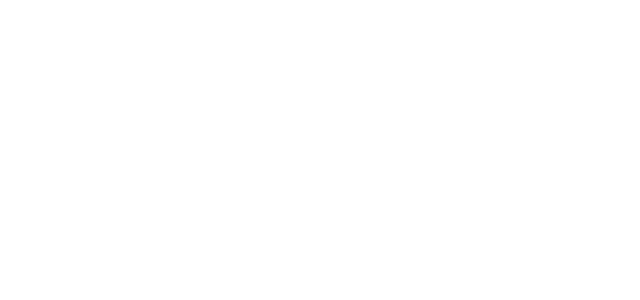
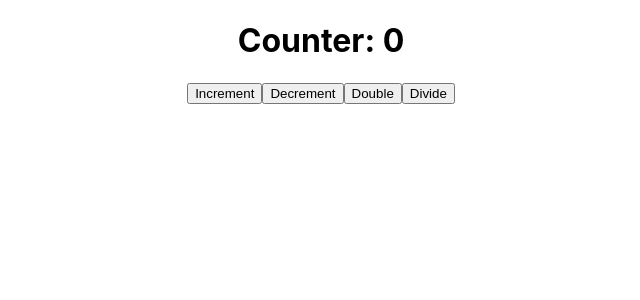
Before and after one commit to adityabhattad2021/React-Hooks-Examples, a React (Create React App) app: page /use-reducer in a window 1280 px wide. Before the commit this address had no page. Shown: the top 300 px of the page, without its empty margins (319-959 px from the left). Built offline with nearby package versions, Linux system fonts and the light colour scheme.

Commit message:
Add useReducer ✅

```diff
--- a/src/App.js
+++ b/src/App.js
@@ -2,7 +2,7 @@
 import "./App.css";
 import { Route, Routes } from "react-router-dom";
 import Home from "./Home";
-import { UseStateExample,UseEffectExample,UseContextExample } from "./hooks-examples";
+import { UseStateExample,UseEffectExample,UseContextExample, UseReducerExample } from "./hooks-examples";
 
 function App() {
 	return (
@@ -14,6 +14,8 @@
         element={<UseEffectExample/>}/>
         <Route path="/use-context"
         element={<UseContextExample/>}/>
+        <Route path="/use-reducer"
+        element={<UseReducerExample/>}/>
       </Routes>
     </div>
   );
--- a/src/Home.jsx
+++ b/src/Home.jsx
@@ -11,6 +11,7 @@
             <br/>
             <Link to="/use-context">Use Context</Link>
             <br/>
+            <Link to="/use-reducer">Use Reducer</Link>
         </div>
     )
 }
--- a/src/hooks-examples/UseContext.jsx
+++ b/src/hooks-examples/UseContext.jsx
@@ -2,7 +2,7 @@
 
 const ExampleContext = createContext(null);
 
-export default function useContextExample() {
+function useContextExample() {
 	return (
 		<ExampleContext.Provider value="dark">
 			<ChildComponent />
@@ -12,7 +12,7 @@
 
 function ChildComponent() {
 	return (
-		<div>
+		<div className="App">
 			<NestedChildComponent />
 		</div>
 	);
@@ -23,3 +23,6 @@
 	console.log(theValue);
 	return <div>The value was {theValue}</div>;
 }
+
+
+export default useContextExample;
--- /dev/null
+++ b/src/hooks-examples/UseReducer.jsx
@@ -0,0 +1,44 @@
+import { useReducer } from "react";
+
+
+const initialState={
+    counter:0
+}
+
+
+function UseReducerExample(){
+
+    const [state,dispatch]=useReducer(reducer,initialState)
+
+    return (
+        <div className="App">
+            <h1>Counter: {state.counter}</h1>
+            <button onClick={()=>dispatch({type:"increment"})}>Increment</button>
+            {/* To Pass a value from the component, we use payload */}
+            <button onClick={()=>dispatch({type:"decrement",payload:5})}>Decrement</button>
+            <button onClick={()=>dispatch({type:"double"})}>Double</button>
+            <button onClick={()=>dispatch({type:"divide"})}>Divide</button>
+        </div>
+    )
+}
+
+
+function reducer(state,action){
+    if(action.type==="increment"){
+        return {counter:state.counter+1}
+    }
+    else if(action.type==="decrement"){
+        return {counter:state.counter-action.payload}
+    }
+    else if(action.type==="double"){
+        return {counter:state.counter*2}
+    }
+    else if(action.type==="divide"){
+        return {counter:state.counter/2}
+    }
+    else{
+        throw new Error("Incorrect type")
+    }
+}
+
+export default UseReducerExample;
--- a/src/hooks-examples/index.js
+++ b/src/hooks-examples/index.js
@@ -1,3 +1,4 @@
 export { default as UseStateExample } from "./UseState";
 export { default as UseEffectExample } from "./UseEffect";
 export { default as UseContextExample } from "./UseContext";
+export {default as UseReducerExample } from "./UseReducer";
```
